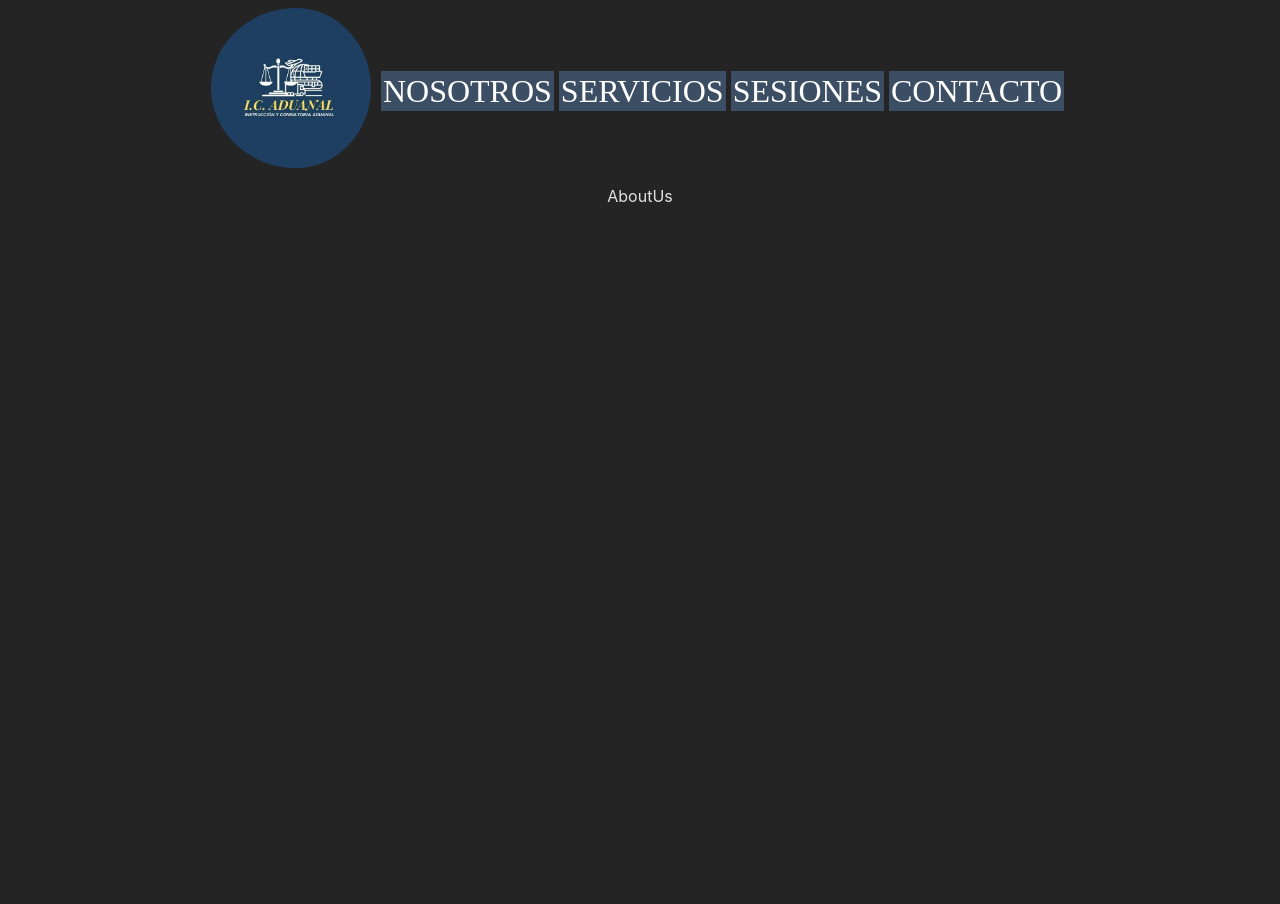
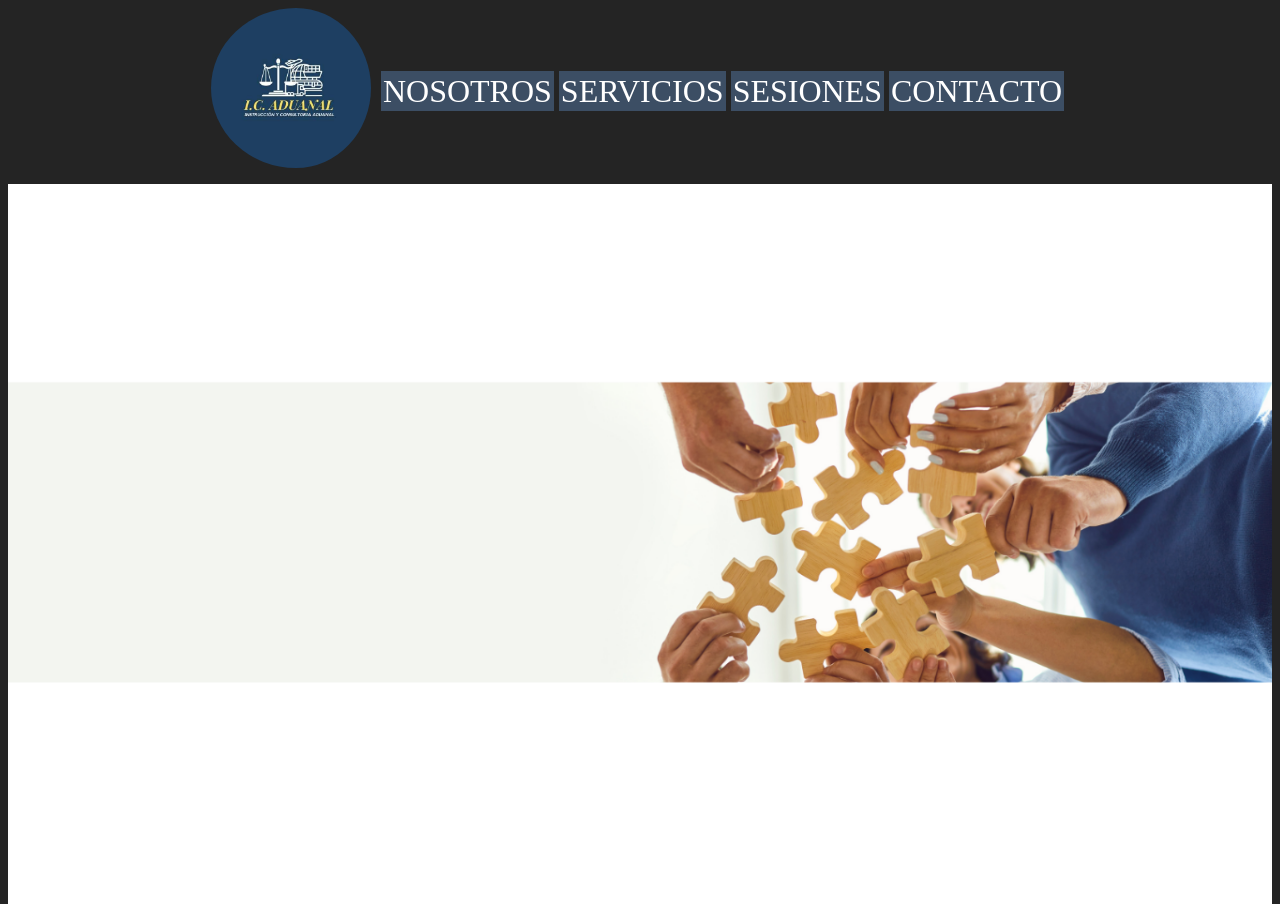
Before and after one commit to Darkk3n/CustomsConsultancy, a React (Vite) app in the folder CustomsConsultancy.Web/: page /about in a window 1280 px wide. Before the commit the page ends 816 px from the top, so only its background shows below. Built offline with nearby package versions, Linux system fonts and the light colour scheme; a web font is replaced by a local one.

Commit message:
Modified AboutUs component

```diff
--- /dev/null
+++ b/CustomsConsultancy.Web/src/components/AboutUs.css
@@ -0,0 +1,6 @@
+.background {
+   background: url(../assets/img/AboutUs.png) no-repeat;
+   background-size: cover;
+   width: 100%;
+   height: 90%;
+}
--- a/CustomsConsultancy.Web/src/components/AboutUs.tsx
+++ b/CustomsConsultancy.Web/src/components/AboutUs.tsx
@@ -1,5 +1,9 @@
+import './AboutUs.css'
+
 export const AboutUs = () => {
    return (
-      <div>AboutUs</div>
+      <div className='background'>
+
+      </div>
    )
 }
```
Also changed, not shown: CustomsConsultancy.Web/src/assets/img/AboutUs.png (added).
